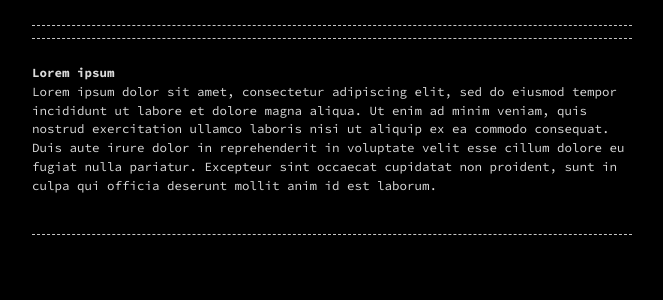
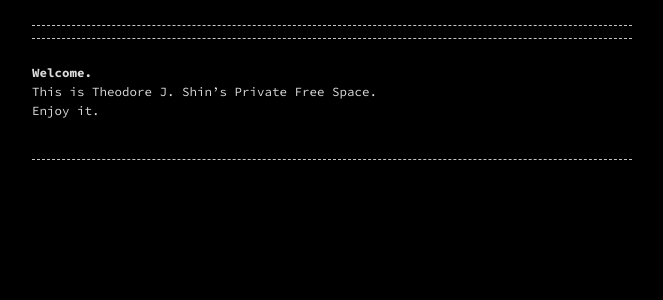
Before and after one commit to theodoreshin99/theodoreshin99.github.io, a Jekyll site: the page built from index.md, in a window 1280 px wide. Shown: the top 300 px of the page, without its empty margins (308-971 px from the left). Built offline with Jekyll 4.4.1, drawn with Linux system fonts in a browser that asks for light colours.

Commit message:
Update index.md

```diff
--- a/index.md
+++ b/index.md
@@ -4,6 +4,7 @@ layout: home
 permalink: /
 ---
 
-# Lorem ipsum
+# Welcome.
 
-Lorem ipsum dolor sit amet, consectetur adipiscing elit, sed do eiusmod tempor incididunt ut labore et dolore magna aliqua. Ut enim ad minim veniam, quis nostrud exercitation ullamco laboris nisi ut aliquip ex ea commodo consequat. Duis aute irure dolor in reprehenderit in voluptate velit esse cillum dolore eu fugiat nulla pariatur. Excepteur sint occaecat cupidatat non proident, sunt in culpa qui officia deserunt mollit anim id est laborum.
+This is Theodore J. Shin's Private Free Space.
+Enjoy it.
```
